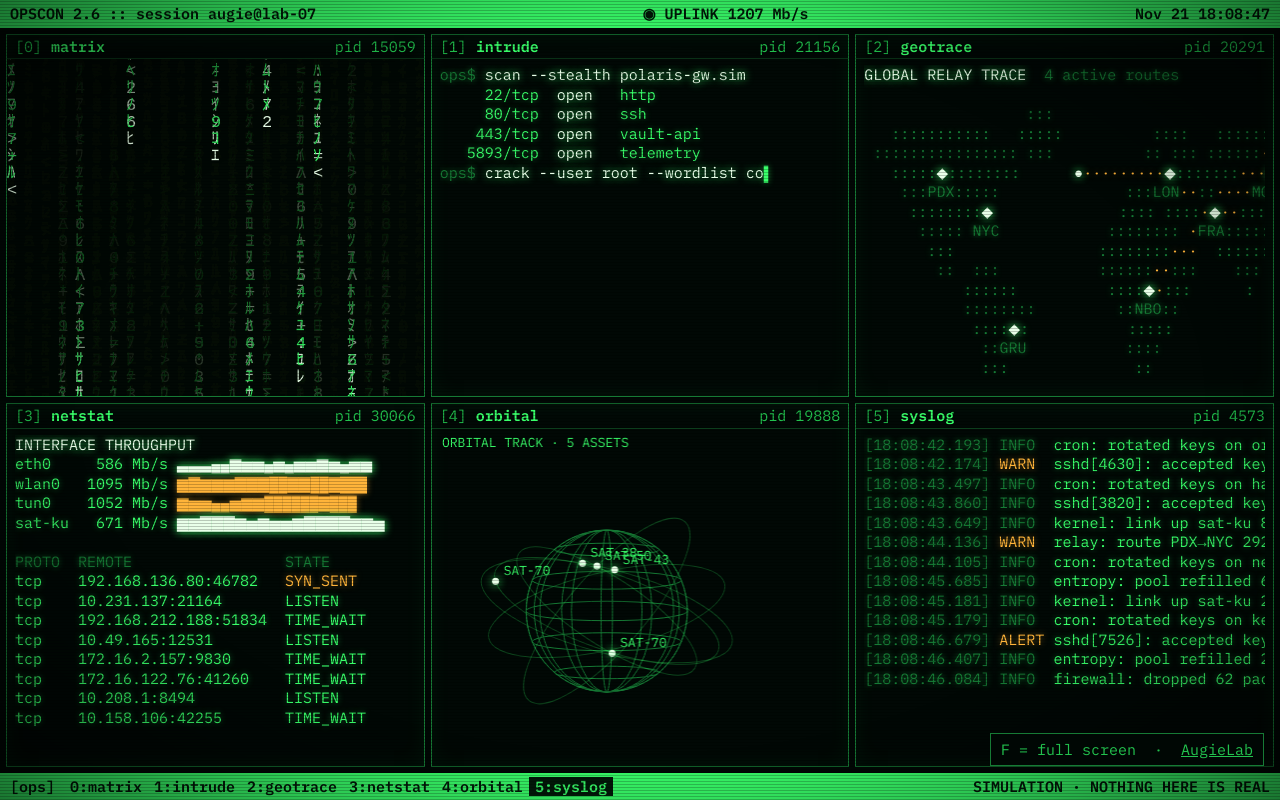
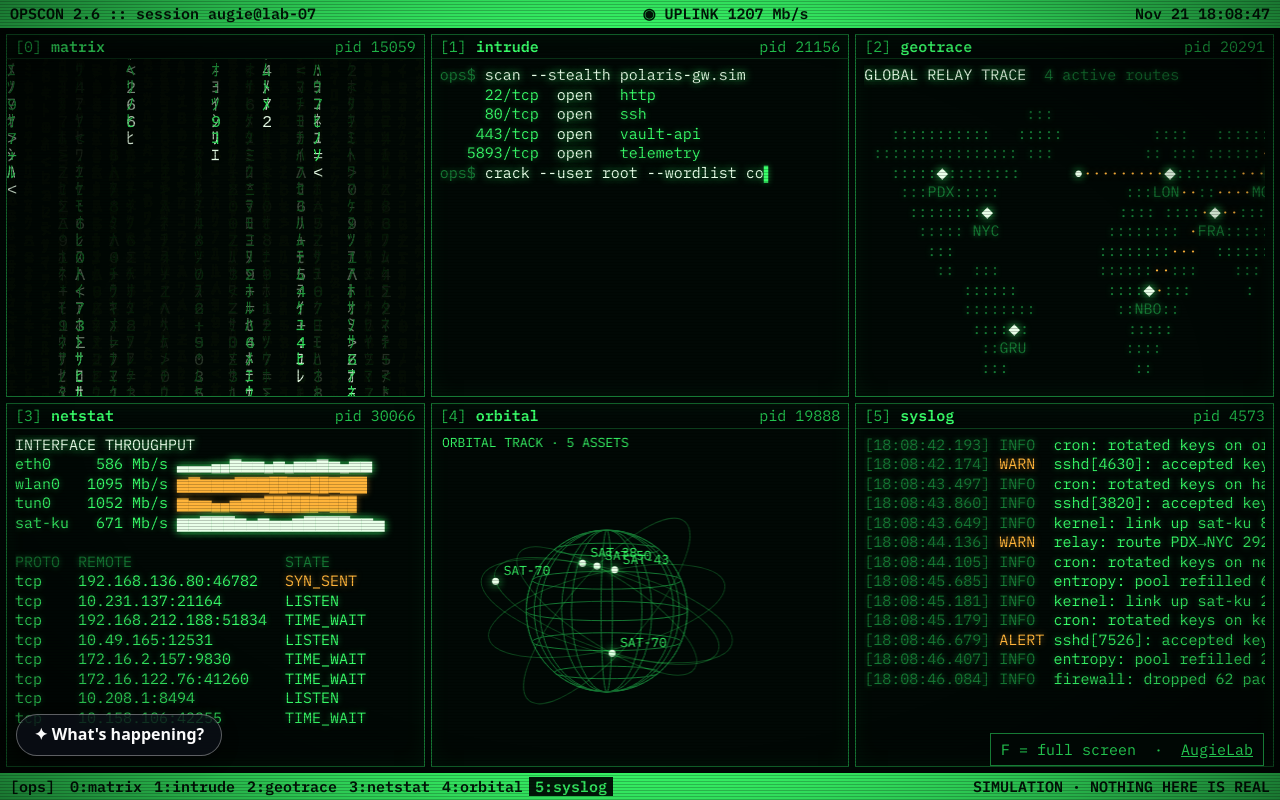
Before and after one commit to MarkAugie/augielab, a plain HTML site: page opscon/index.html in a window 1280 px wide. Drawn offline with Linux system fonts and the light colour scheme.

Commit message:
Add lower-left What's happening? explainer to every page
Darts and Passwords explain demo mode and the coming quantum USB
stick; Split mentions the move to the home QRNG; Pomodoro and
OPSCON get plain-English explainers via shared lab/explain.js.

Co-Authored-By: Claude Opus 5.5 <noreply@anthropic.com>
Claude-Session: https://claude.ai/code/session_01AcW2Z1YnTS94fBfVP5FtrL

```diff
--- /dev/null
+++ b/lab/explain.js
@@ -0,0 +1,43 @@
+// AugieLab shared "What's happening?" button.
+// Add <template id="explain"> ...headings and paragraphs... </template> to a page, then load this script.
+// Optional: <body data-explain-bottom="40"> to lift the button, data-explain-autohide to hide it when the mouse is idle.
+(() => {
+  const tpl = document.getElementById('explain');
+  if (!tpl) return;
+  const bottom = (document.body.dataset.explainBottom || 16) + 'px';
+  const css = `
+    .lab-why { position: fixed; left: 16px; bottom: ${bottom}; z-index: 40; padding: .7rem 1.15rem; border-radius: 999px; cursor: pointer;
+      font: 600 16px/1.2 "IBM Plex Sans", system-ui, sans-serif; color: #fff; background: rgba(12,16,24,.82);
+      border: 1px solid rgba(255,255,255,.35); box-shadow: 0 6px 18px rgba(0,0,0,.45); transition: opacity .6s; }
+    .lab-why:hover { border-color: #fff; }
+    .lab-why:focus-visible, .lab-x:focus-visible { outline: 3px solid #FFD36E; outline-offset: 2px; }
+    .lab-why.idle { opacity: 0; pointer-events: none; }
+    .lab-info { position: fixed; inset: 0; z-index: 41; display: flex; align-items: center; justify-content: center; padding: 18px;
+      background: rgba(5,8,12,.8); opacity: 0; pointer-events: none; transition: opacity .3s; }
+    .lab-info.open { opacity: 1; pointer-events: auto; }
+    .lab-box { position: relative; width: min(660px, 100%); max-height: 88vh; overflow-y: auto; background: #1C2230; color: #E9EDF4;
+      border: 1px solid rgba(255,255,255,.22); border-radius: 10px; padding: 2rem 1.7rem 1.6rem; font: 18px/1.6 "IBM Plex Sans", system-ui, sans-serif; }
+    .lab-box h2 { font: 700 1.6em/1.2 "IBM Plex Sans Condensed", "IBM Plex Sans", sans-serif; margin: 0 0 .5em; padding-right: 3rem; }
+    .lab-box h3 { font-size: 1.02em; color: #FFD36E; margin: 1.1em 0 .25em; }
+    .lab-box p { margin: 0; color: #D5DCE7; }
+    .lab-x { position: absolute; top: 12px; right: 12px; width: 46px; height: 46px; border-radius: 50%; cursor: pointer;
+      font-size: 26px; line-height: 1; color: #fff; background: rgba(255,255,255,.08); border: 1px solid rgba(255,255,255,.3); }`;
+  const st = document.createElement('style'); st.textContent = css; document.head.appendChild(st);
+
+  const btn = document.createElement('button'); btn.className = 'lab-why'; btn.type = 'button'; btn.setAttribute('aria-haspopup', 'dialog'); btn.textContent = "✦ What's happening?";
+  const wrap = document.createElement('div'); wrap.className = 'lab-info'; wrap.setAttribute('role', 'dialog'); wrap.setAttribute('aria-modal', 'true');
+  const box = document.createElement('div'); box.className = 'lab-box'; box.appendChild(tpl.content.cloneNode(true));
+  const x = document.createElement('button'); x.className = 'lab-x'; x.type = 'button'; x.setAttribute('aria-label', 'Close'); x.textContent = '×';
+  box.prepend(x); wrap.appendChild(box); document.body.append(btn, wrap);
+
+  const open = () => { wrap.classList.add('open'); x.focus(); };
+  const close = () => { wrap.classList.remove('open'); btn.focus(); };
+  btn.addEventListener('click', open); x.addEventListener('click', close);
+  wrap.addEventListener('click', e => { if (e.target === wrap) close(); });
+  addEventListener('keydown', e => { if (e.key === 'Escape' && wrap.classList.contains('open')) { e.stopPropagation(); close(); } }, true);
+
+  if ('explainAutohide' in document.body.dataset) {
+    let t; const wake = () => { btn.classList.remove('idle'); clearTimeout(t); t = setTimeout(() => btn.classList.add('idle'), 5000); };
+    addEventListener('mousemove', wake); wake();
+  }
+})();
--- a/opscon/index.html
+++ b/opscon/index.html
@@ -54,7 +54,7 @@
   @media (prefers-reduced-motion: reduce) { .crt { animation: none; } .banner { animation: none; } }
 </style>
 </head>
-<body>
+<body data-explain-bottom="44" data-explain-autohide>
 <div class="bar"><span id="topL">OPSCON 2.6 :: session augie@lab-07</span><span id="topM">◉ SAT-LINK NOMINAL</span><span id="clock">--:--:--</span></div>
 <main id="grid"></main>
 <div class="bar"><span id="tabs"></span><span>SIMULATION · NOTHING HERE IS REAL</span></div>
@@ -295,5 +295,17 @@ const start = () => { measure(); layout(); const order = ['matrix', 'intrude', '
 (document.fonts && document.fonts.ready ? document.fonts.ready : Promise.resolve()).then(start);
 })();
 </script>
+<template id="explain">
+  <h2>What's happening?</h2>
+  <h3>Nothing here is real</h3>
+  <p>This is a screensaver dressed up like the "hacker" screens in movies. No computers are being broken into, no satellites are being tracked, and no data is going anywhere. Every host name ends in ".sim" for simulation, and every number is made up on the spot.</p>
+  <h3>What you're looking at</h3>
+  <p>Six panels, each pretending to run a different program: falling "Matrix" code, a fake break-in that ends in ACCESS GRANTED, a world map with glowing routes between cities, spinning satellites, network graphs, a hex dump, a task list and a scrolling log. About every 15 seconds a panel switches to a different program, and every minute the whole layout rearranges itself.</p>
+  <h3>Why</h3>
+  <p>It's inspired by a Linux program called Hollywood, and it's meant to run on a spare monitor and make people walking by stop and ask, "Whoa, what's going on there?"</p>
+  <h3>Tips</h3>
+  <p>Press F or double-click for full screen. While it's open, it asks the computer to keep the screen from going to sleep.</p>
+</template>
+<script src="/lab/explain.js" defer></script>
 </body>
 </html>
```
Also changed, not shown: darts/index.html (+10 -2 lines), passwords/index.html (+10 -2 lines), pomodoro/index.html (+14 -0 lines), split/index.html (+3 -0 lines).
